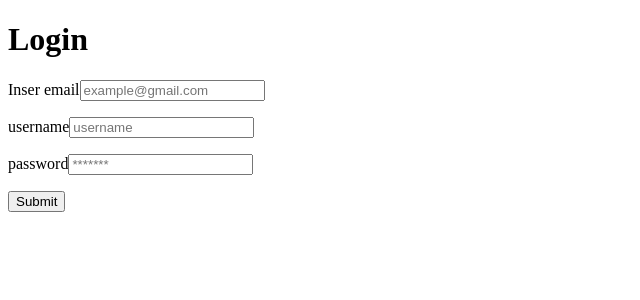
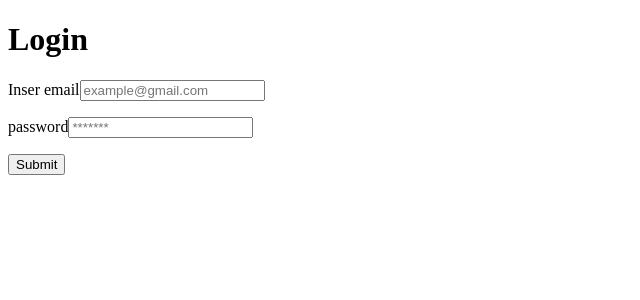
Before and after one commit to MarcosUgalde/Fullstack-project, a React (Vite) app in the folder front/: page /login in a window 1280 px wide. Shown: the top 300 px of the page, without its empty margins (0-640 px from the left). Built offline with nearby package versions, Linux system fonts and the light colour scheme; no server answers.

Commit message:
fix: fixed login page

```diff
--- a/front/src/pages/Login/index.jsx
+++ b/front/src/pages/Login/index.jsx
@@ -41,9 +41,6 @@ function Login() {
                         <label htmlFor="email">Inser email</label>
                         <input type="text" id='email' placeholder='example@gmail.com' {...register("email", {required: true})} />
                         <p>{formState.errors && errors[formState.errors?.email?.type]}</p>
-                        <label>username</label>
-                            <input type="text" id='username' placeholder='username' {...register("username", { required: true})} />
-                            <p>{formState.errors && errors[formState.errors?.username?.type]}</p>
                         <label>password</label>
                         <input type="password" id='password' placeholder='*******' {...register("password", {required: true, minLength: 4})} />
                         <p>{formState.errors && errors[formState.errors?.password?.type]}</p>
```
